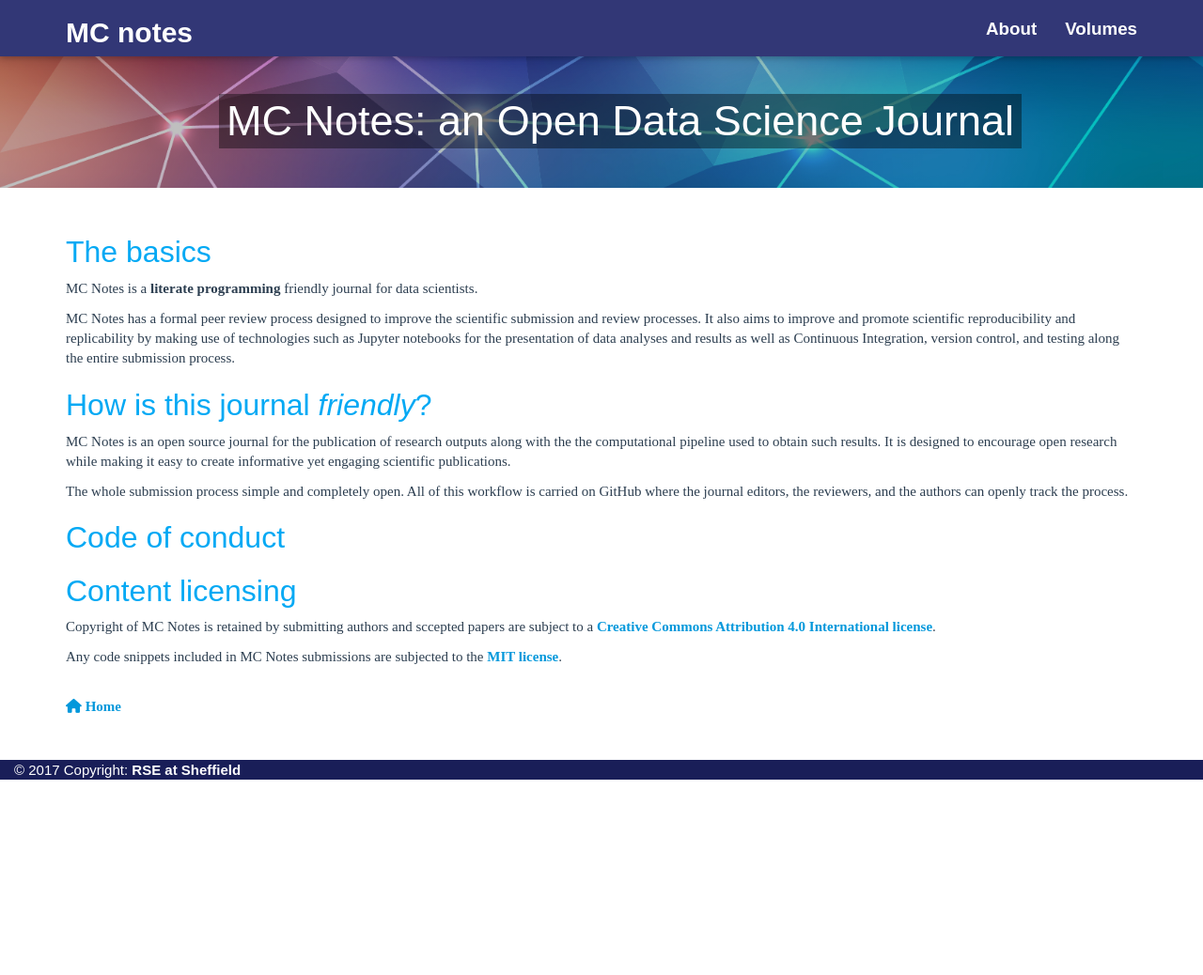
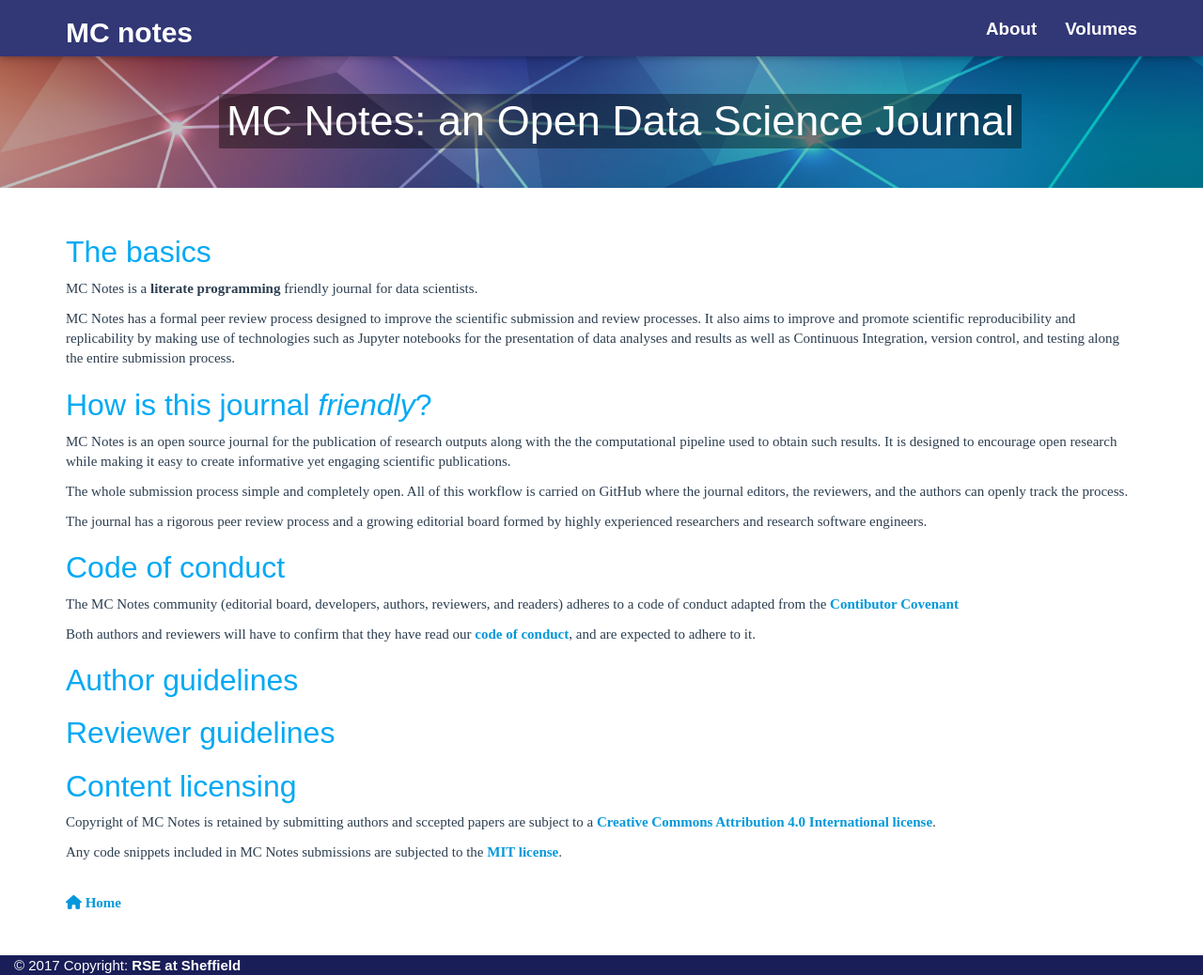
Before and after one commit to MCNotes/MCNotes.github.io, a Jekyll site: the page built from _pages/about.md, in a window 1280 px wide and 1038 px high. Shown: the whole window at 94% size. Built offline with Jekyll 4.4.1, drawn with Linux system fonts in a browser that asks for light colours; nearby versions of some CDN libraries; some web fonts are replaced.

Commit message:
updated about section

```diff
--- a/_includes/nav.html
+++ b/_includes/nav.html
@@ -17,7 +17,7 @@
             <div class="collapse navbar-collapse" id="nav_collapse">
                 <ul class="nav navbar-nav navbar-right">
                     <li>
-                        <a href="{{"#about" | absolute_url }}"> About </a>
+                        <a href="{{"/about/" | absolute_url }}"> About </a>
                     </li>
 
                     <li>
--- a/_pages/about.md
+++ b/_pages/about.md
@@ -26,7 +26,18 @@ scientific publications.
 The whole submission process simple and completely open. All of this workflow
 is carried on GitHub where the journal editors, the reviewers, and the authors can openly track the process.
 
+The journal has a rigorous peer review process and a growing editorial board formed by highly experienced researchers and research software engineers.
+
 ## Code of conduct
+The MC Notes community (editorial board, developers, authors, reviewers, and readers) adheres to a code of conduct adapted from the [Contibutor Covenant](http://contributor-covenant.org)
+
+Both authors and reviewers will have to confirm that they have read our [code of conduct](),
+and are expected to adhere to it.
+
+
+## Author guidelines
+
+## Reviewer guidelines
 
 ## Content licensing
 Copyright of MC Notes is retained by submitting authors and sccepted papers are
```
Also changed, not shown: 5 other files.
